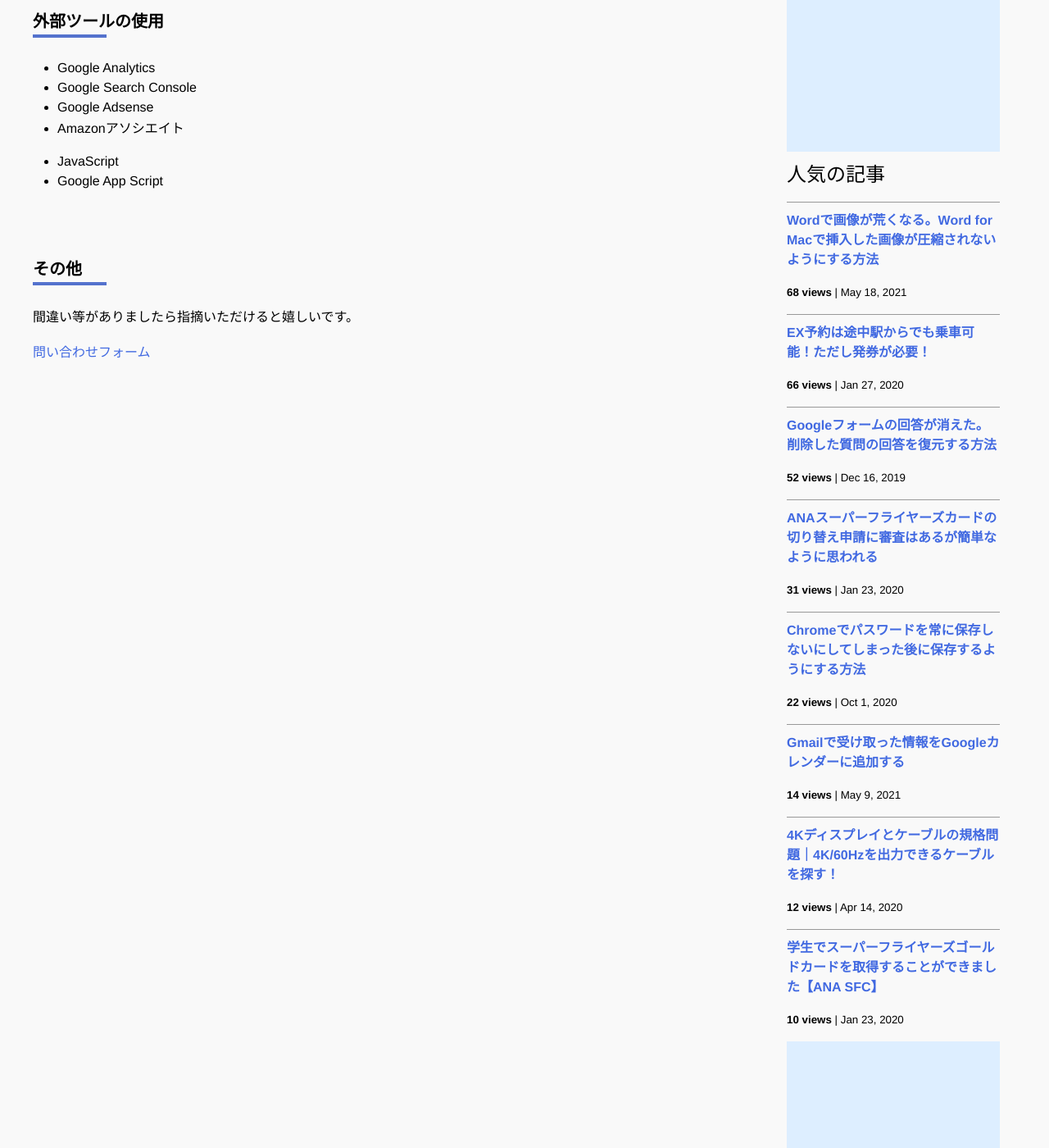
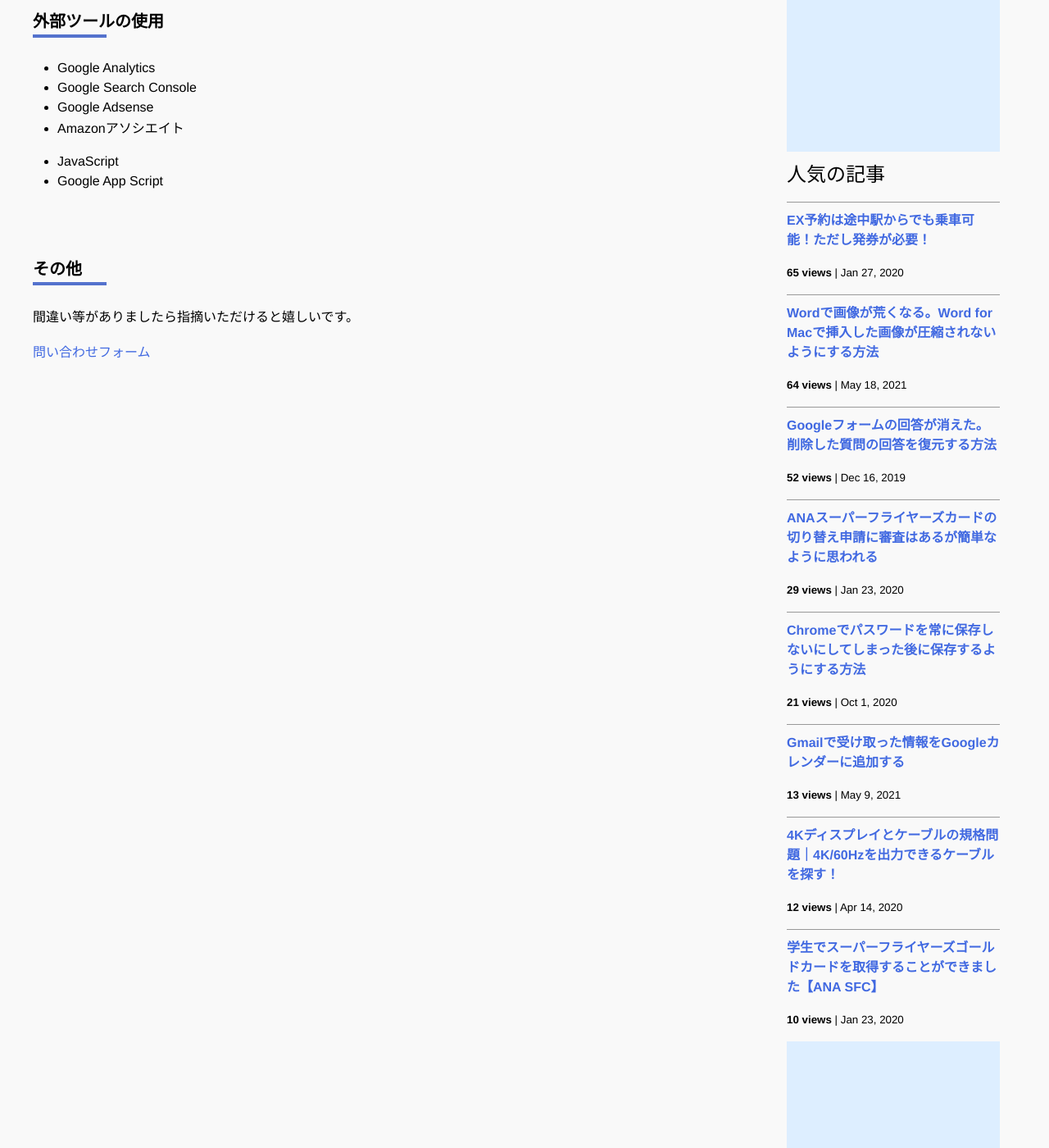
Before and after one commit to iwanaminami/shoyaiwaname, a Jekyll site: the page built from about.markdown, in a window 1280 px wide and 1400 px high, scrolled down 628 px. Shown: the whole window at 82% size. Built offline with Jekyll 4.4.1, drawn with Linux system fonts in a browser that asks for light colours; nearby versions of some CDN libraries; comment, search, counter and statistics services are not loaded.

Commit message:
chore(ga): update _data/popularposts.yml 20260217-0052

```diff
--- a/_data/popularposts.yml
+++ b/_data/popularposts.yml
@@ -1,15 +1,15 @@
 side:
-  - view: 68
+  - view: 65
+    url: "/2020/01/27/ex-rideontheway.html"
+  - view: 64
     url: "/2021/05/18/image-compression-word.html"
-  - view: 66
-    url: "/2020/01/27/ex-rideontheway.html"
   - view: 52
     url: "/2019/12/16/restore-googleform.html"
-  - view: 31
+  - view: 29
     url: "/2020/01/23/sfc-judge.html"
-  - view: 22
+  - view: 21
     url: "/2020/10/01/googlepassword.html"
-  - view: 14
+  - view: 13
     url: "/2021/05/09/gmailtocalendar.html"
   - view: 12
     url: "/2020/04/14/4kcable.html"
```
